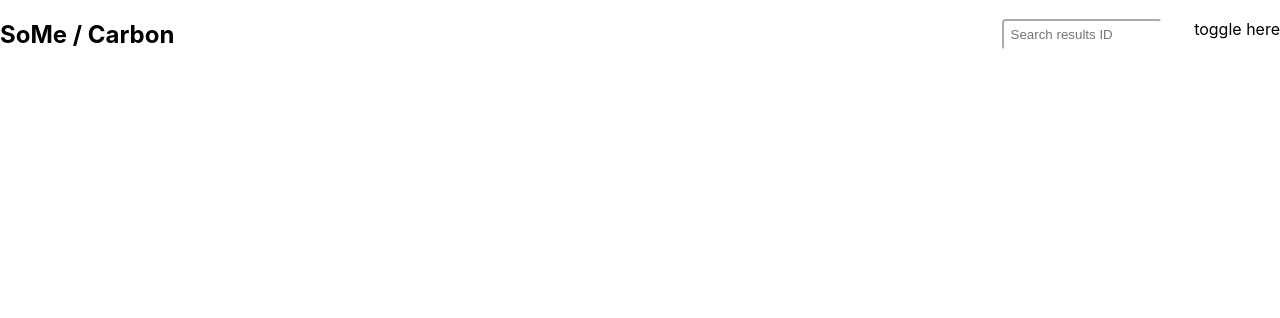
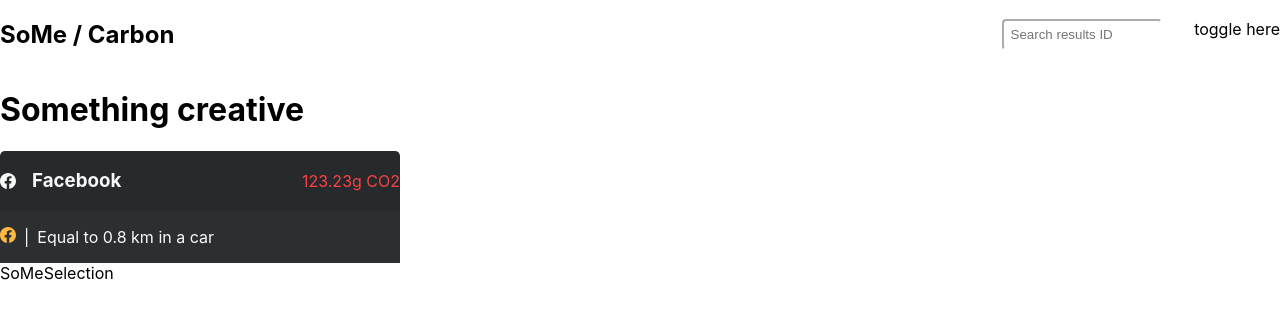
Before and after one commit to relcnob/carbon_footprint, a Next.js app: page / in a window 1280 px wide. Shown: the top 318 px of the page. Built offline with nearby package versions, Linux system fonts and the light colour scheme.

Commit message:
made down arrow, hero and some components

```diff
--- /dev/null
+++ b/components/DownArrow.jsx
@@ -0,0 +1,7 @@
+import React from "react";
+
+function DownArrow() {
+  return <div>DownArrow</div>;
+}
+
+export default DownArrow;
--- /dev/null
+++ b/components/Hero.jsx
@@ -0,0 +1,14 @@
+import React from "react";
+import DetailResultCard from "./DetailResultCard";
+/* import DownArrow from "../DownArrow.jsx"; */
+function Hero() {
+  return (
+    <>
+      <h1>Something creative</h1>
+      {/*       <DownArrow /> */}
+      <DetailResultCard />
+    </>
+  );
+}
+
+export default Hero;
--- /dev/null
+++ b/components/SoMeSelection.jsx
@@ -0,0 +1,7 @@
+import React from "react";
+
+function SoMeSelection() {
+  return <div>SoMeSelection</div>;
+}
+
+export default SoMeSelection;
--- a/pages/index.js
+++ b/pages/index.js
@@ -1,3 +1,11 @@
+import Hero from "../components/Hero";
+import SoMeSelection from "../components/SoMeSelection";
+
 export default function Home() {
-  return <></>;
+  return (
+    <>
+      <Hero />
+      <SoMeSelection />
+    </>
+  );
 }
```
